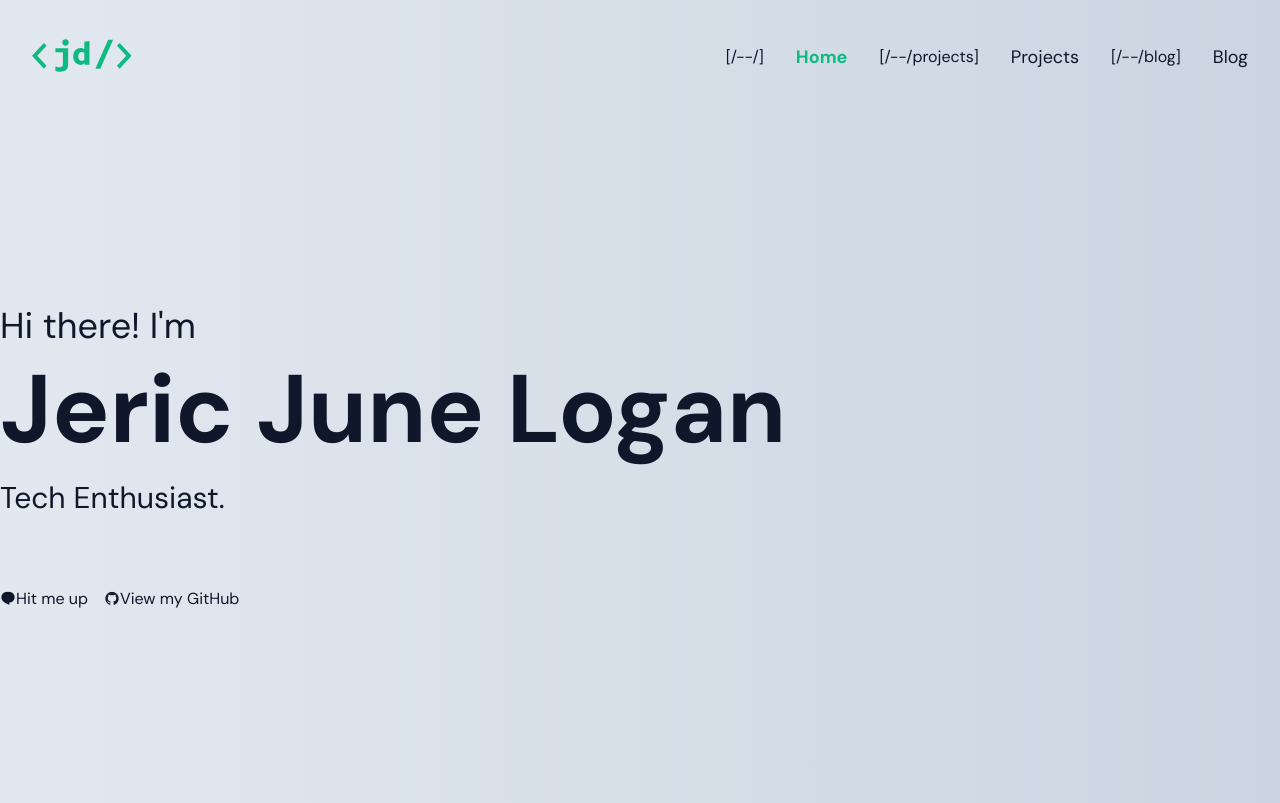
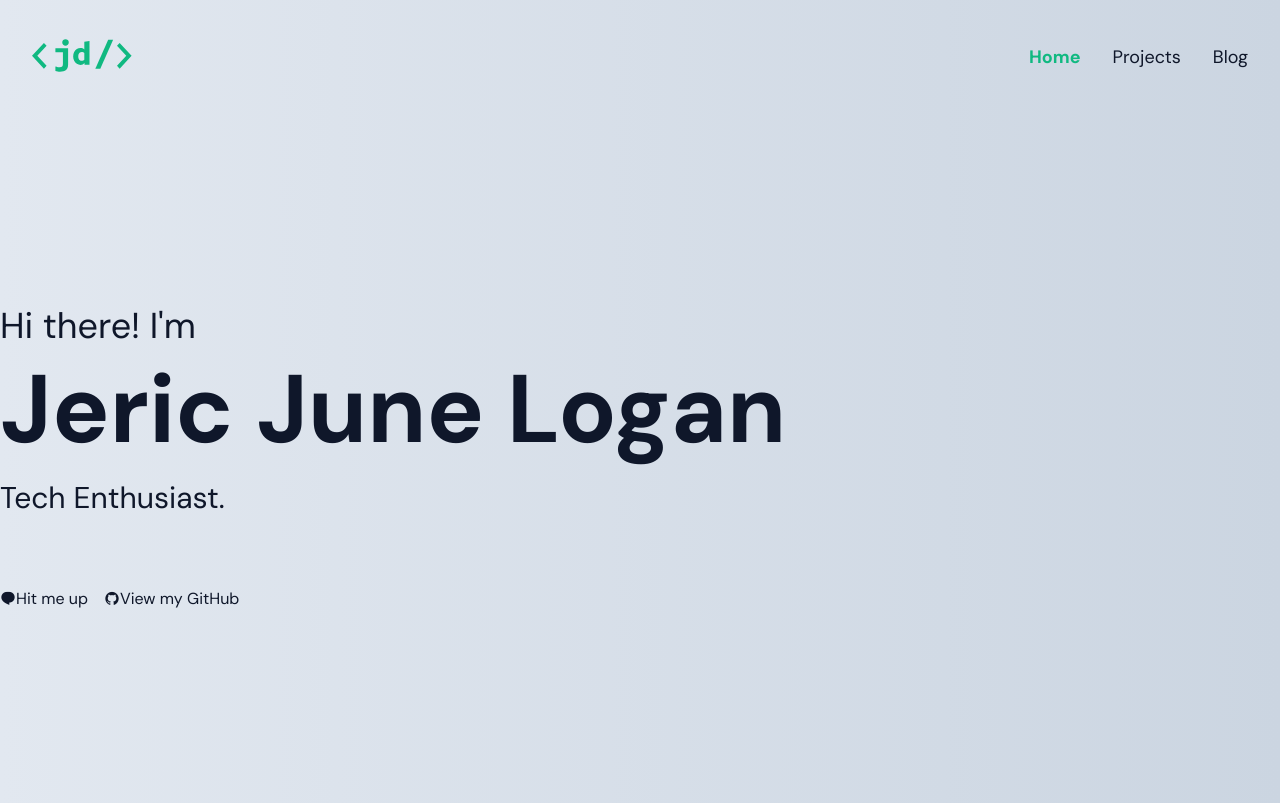
Before and after one commit to jericdei/jericdei.github.io, an Astro site: page / in a window 1280 px wide. Built offline with nearby package versions, Linux system fonts and the light colour scheme; Astro itself is replaced by a stand-in of ours.

Commit message:
trailing slash

```diff
--- a/src/layouts/Layout.astro
+++ b/src/layouts/Layout.astro
@@ -11,7 +11,7 @@ interface Props {
 
 const { title } = Astro.props
 
-const { pathname } = Astro.url
+const { pathname } = new URL(Astro.url)
 
 const menuItems = [
     {
@@ -20,11 +20,11 @@ const menuItems = [
     },
     {
         label: 'Projects',
-        path: '/projects',
+        path: '/projects/',
     },
     {
         label: 'Blog',
-        path: '/blog',
+        path: '/blog/',
     },
 ]
 ---
@@ -57,9 +57,6 @@ const menuItems = [
                         {
                             menuItems.map((item) => (
                                 <>
-                                    <p>
-                                        [{pathname}--{item.path}]
-                                    </p>
                                     <li
                                         class:list={[
                                             'text-lg',
```
